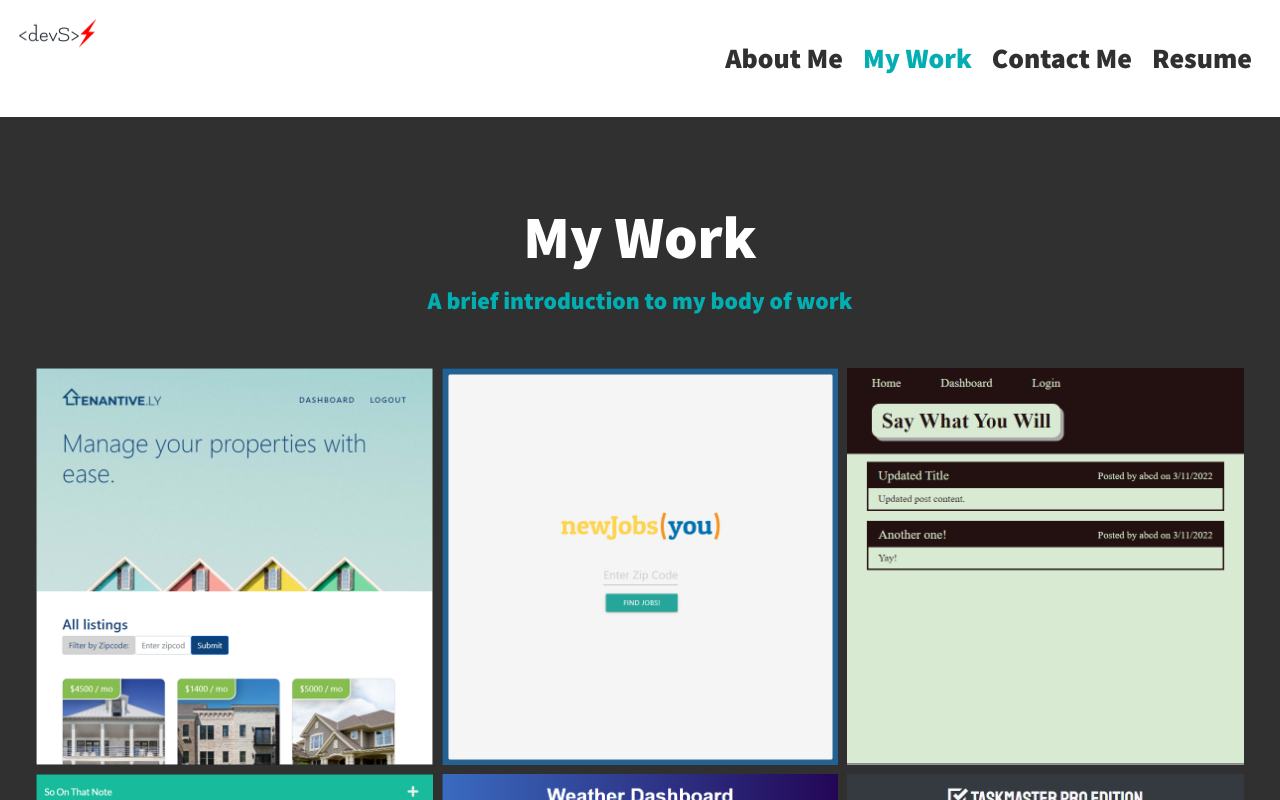
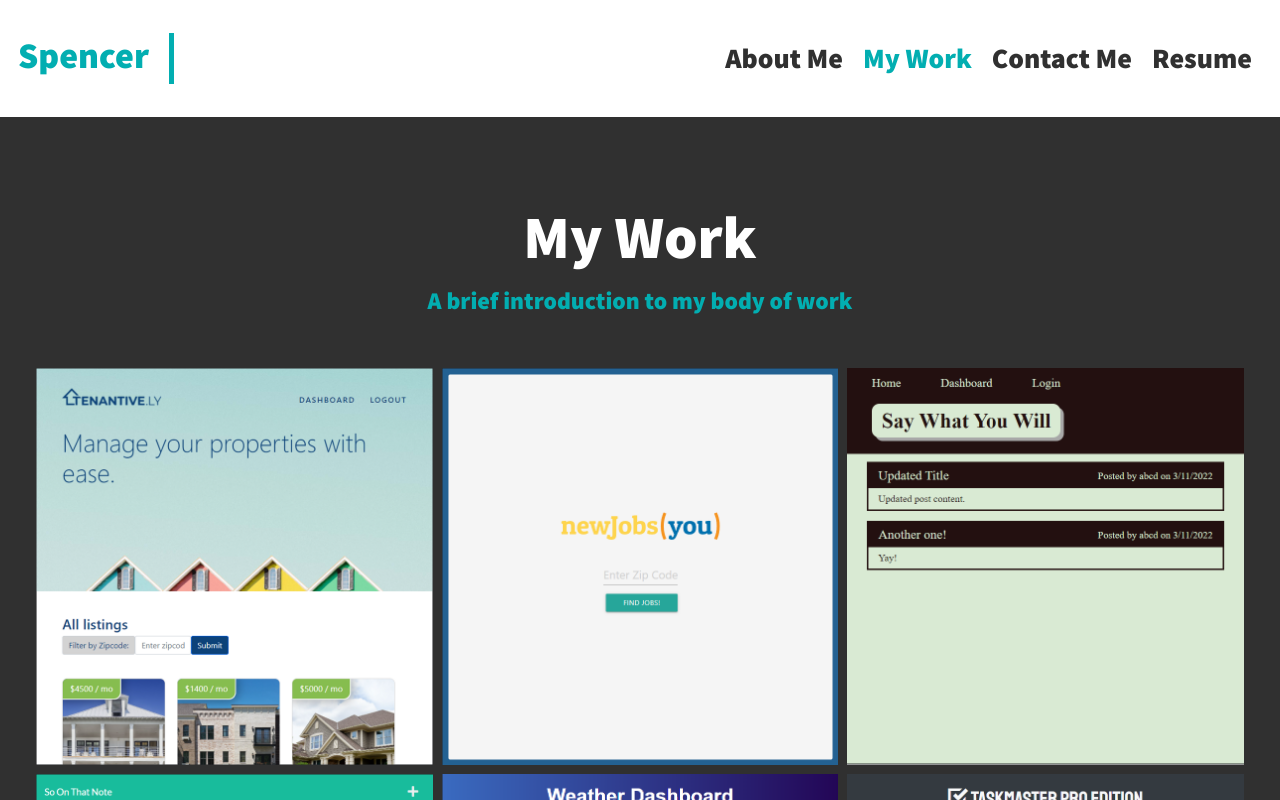
Before and after one commit to SpencerHulse/reacting-to-me, a React (Create React App) app: page / in a window 1280 px wide. Both pictures are taken after a click on the element "My Work". Shown: the top 800 px of the page. Built offline with nearby package versions, Linux system fonts and the light colour scheme.

Commit message:
Added some conditional styling to the header/navbar.

```diff
--- a/src/components/Header/index.js
+++ b/src/components/Header/index.js
@@ -1,14 +1,15 @@
 import Navigation from "../Navigation";
-import logo from "../../assets/logo.png";
 
 function Header(props) {
   const { currentSection, setCurrentSection } = props;
 
   return (
     <header>
-      <div className="logo">
-        <img src={logo} alt="" />
-      </div>
+      {currentSection !== "About Me" && (
+        <div className="header-name-container">
+          <h2 className="header-name">Spencer</h2>
+        </div>
+      )}
       <Navigation
         currentSection={currentSection}
         setCurrentSection={setCurrentSection}
--- a/src/components/Navigation/index.js
+++ b/src/components/Navigation/index.js
@@ -12,7 +12,11 @@ function Navigation(props) {
   return (
     <>
       {/* Navbar for larger screens */}
-      <div className="navbar-container">
+      <div
+        className={`navbar-container ${
+          currentSection === "About Me" && "navbar-container-conditional"
+        }`}
+      >
         <nav className="navbar">
           <ul className="navbar-list">
             <li
--- a/src/index.css
+++ b/src/index.css
@@ -120,7 +120,15 @@ h3 {
 header {
   display: flex;
   justify-content: space-between;
+  align-items: center;
   padding: 1em;
+}
+
+.header-name {
+  font-size: 2.25rem;
+  color: var(--color-accent);
+  padding: 5px 20px 10px 0;
+  border-right: none;
 }
 
 .nav {
@@ -139,6 +147,10 @@ header {
 
 .navbar-container {
   display: none;
+}
+
+.navbar-container-conditional {
+  margin: 0 auto;
 }
 
 .navbar-list {
@@ -523,6 +535,10 @@ header {
 
 /* navigation media query */
 @media (min-width: 800px) {
+  .header-name {
+    border-right: 5px solid var(--color-accent);
+  }
+
   .nav-toggle {
     display: none;
   }
```
Also changed, not shown: src/assets/logo.png (deleted).
